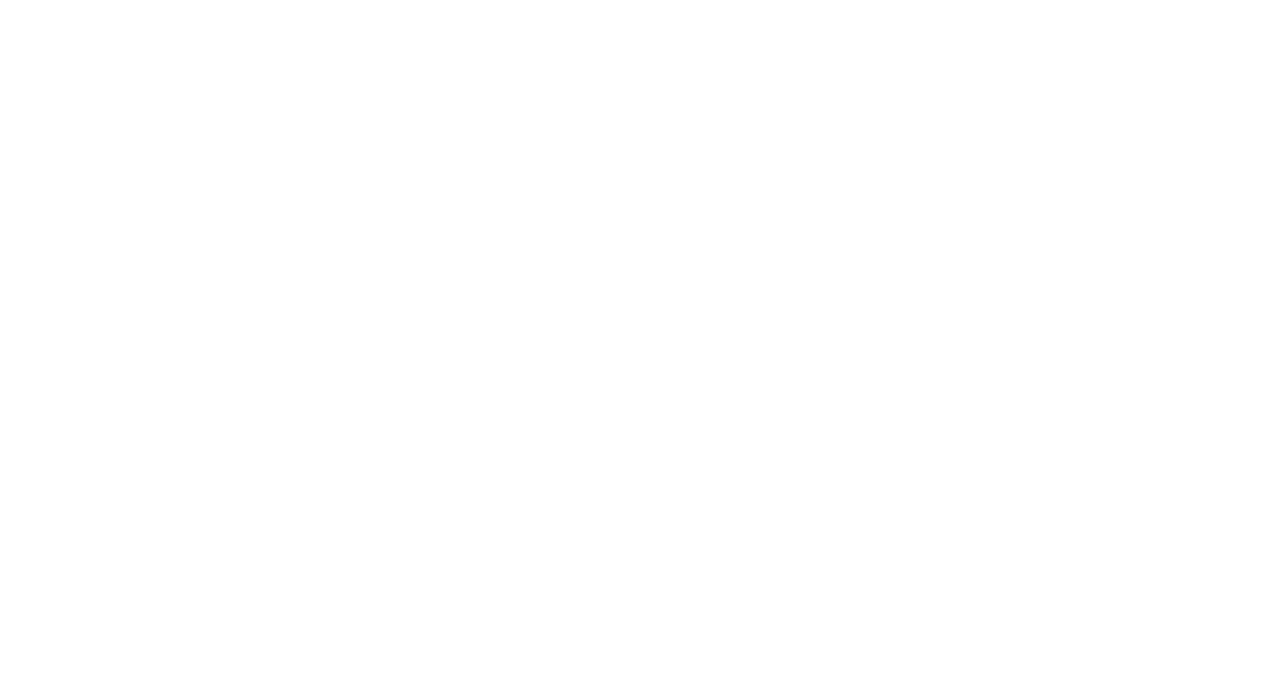
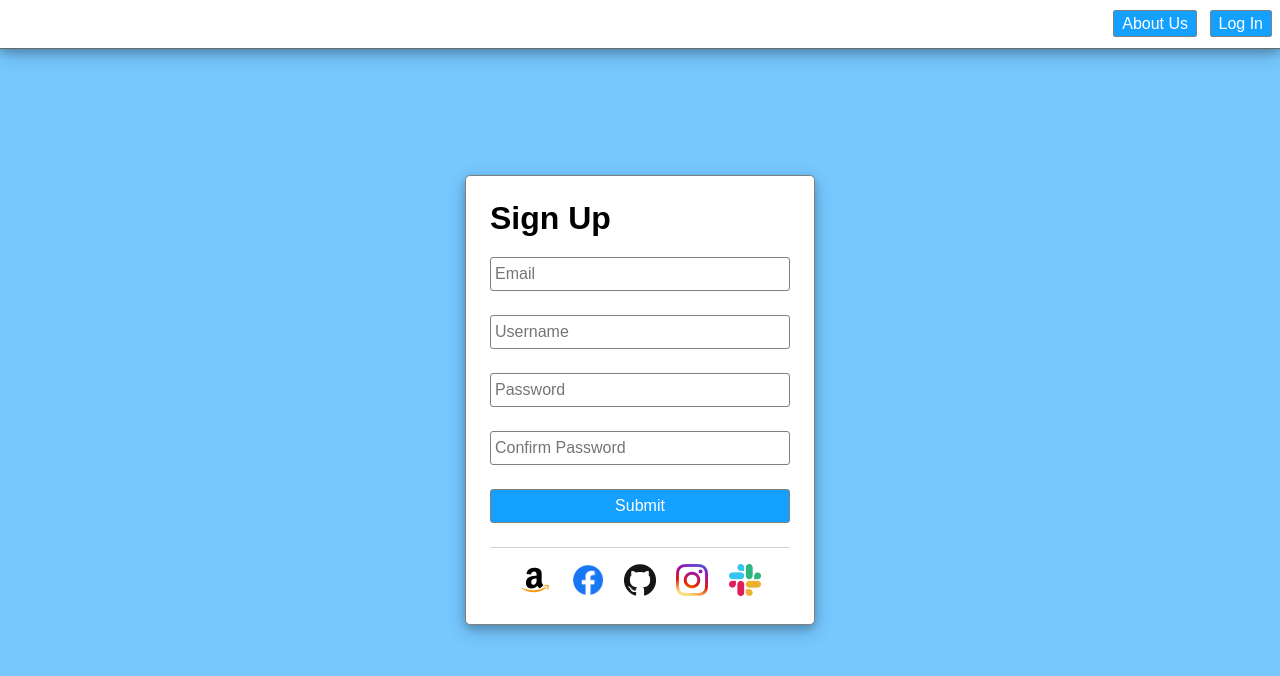
Before and after one commit to kemill530/staticRegisterPage, a plain HTML site: page index.html in a window 1280 px wide. Drawn offline with Linux system fonts and the light colour scheme.

Commit message:
Register Page walkthrough

```diff
--- a/index.html
+++ b/index.html
@@ -4,9 +4,54 @@
     <meta charset="UTF-8">
     <meta http-equiv="X-UA-Compatible" content="IE=edge">
     <meta name="viewport" content="width=device-width, initial-scale=1.0">
+    <link rel="stylesheet" href="./main.css">
     <title>Register Page</title>
 </head>
 <body>
+    <header>
+        <a href="#">About Us</a>
+        <a href="#">Log In</a>
+    </header>
 
+    <div class="container">
+        <h1>Sign Up</h1>
+
+        <form>
+
+            <div>
+                <input
+                type="email"
+                name="email"
+                placeholder="Email"
+                required>
+            </div>
+
+            <div>
+                <input type="text" name="username" placeholder="Username" required>
+            </div>
+
+            <div>
+                <input type="password" name="password" placeholder="Password" required>
+            </div>
+
+            <div>
+                <input type="password" name="confirmPassword" placeholder="Confirm Password" required>
+            </div>
+
+            <div>
+                <button type="submit">Submit</button>
+            </div>
+
+        </form>
+
+        <footer>
+            <img src="./assets/amazon.png" alt="Amazon Logo" height="32" width="32">
+            <img src="./assets/facebook.png" alt="Facebook Logo" height="32" width="32">
+            <img src="./assets/gitHub.png" alt="GitHub Logo" height="32" width="32">
+            <img src="./assets/Instagram.png" alt="Instagram Logo" height="32" width="32">
+            <img src="./assets/slack.png" alt="Slack Logo" height="32" width="32">
+
+        </footer>
+    </div>
 </body>
 </html>
--- /dev/null
+++ b/main.css
@@ -0,0 +1,89 @@
+body{
+    background-color: #76c8ff;
+    margin: 0;
+    font-family: Arial, Helvetica, sans-serif;
+    display: flex;
+    height: 100vh;
+}
+
+header{
+    background-color: white;
+    text-align: right;
+    padding: .75rem 0;
+    border-bottom: 1px solid dimgray;
+    box-shadow:
+    /* offset-x / offset-y / blur radius / spread radius / color */
+        0 4px 8px 0 rgba(0, 0, 0, 0.2),
+        0 6px 20px 0 rgba(0, 0, 0, 0.19);
+    position: fixed;
+    top: 0;
+    left: 0;
+    width: 100vw;
+}
+
+header a{
+    color: white;
+    background-color: #13a0ff;
+    border: 1px solid grey;
+    padding: .25rem .5rem;
+    margin-right: .5rem;
+    border-radius: 3px;
+    /* line-height adjusts the amount of space taken up by the font */
+    line-height: 1.5rem;
+    /* removes the underline from the link */
+    text-decoration: none;
+}
+
+header a:hover , form button:hover {
+    background-color: #1084d1;
+    cursor: pointer;
+}
+
+.container {
+    margin: auto;
+    padding: 1.5rem;
+    background-color: white;
+    border: 1px solid grey;
+    border-radius: 5px;
+    box-shadow:
+        0 4px 8px 0 rgba(0, 0, 0, 0.2),
+        0 6px 20px 0 rgba(0, 0, 0, 0.19);
+}
+
+.container > h1 {
+    margin: 0 0 .5rem;
+}
+
+form input, form button {
+    width: 100%;
+    min-width: 300px;
+    /* our inputs and forms have different default sizes
+    by changing the box-sizing we can fix it */
+    box-sizing: border-box;
+    margin: .75rem 0;
+    padding: .25rem;
+    line-height: 1.5rem;
+    font-size: 1em;
+    border: 1px solid grey;
+    border-radius: 3px;
+}
+
+form button {
+    color: white;
+    background-color: #13a0ff;
+}
+
+footer {
+    margin-top: .75rem;
+    border-top: 1px solid lightgrey;
+    padding-top: 1em;
+    text-align: center;
+}
+
+footer img {
+    margin: 0 .5rem;
+}
+
+footer img:hover {
+    cursor: pointer;
+}
```
Also changed, not shown: assets/Instagram.png (added), assets/amazon.png (added), assets/facebook.png (added), assets/gitHub.png (added), assets/slack.png (added).
